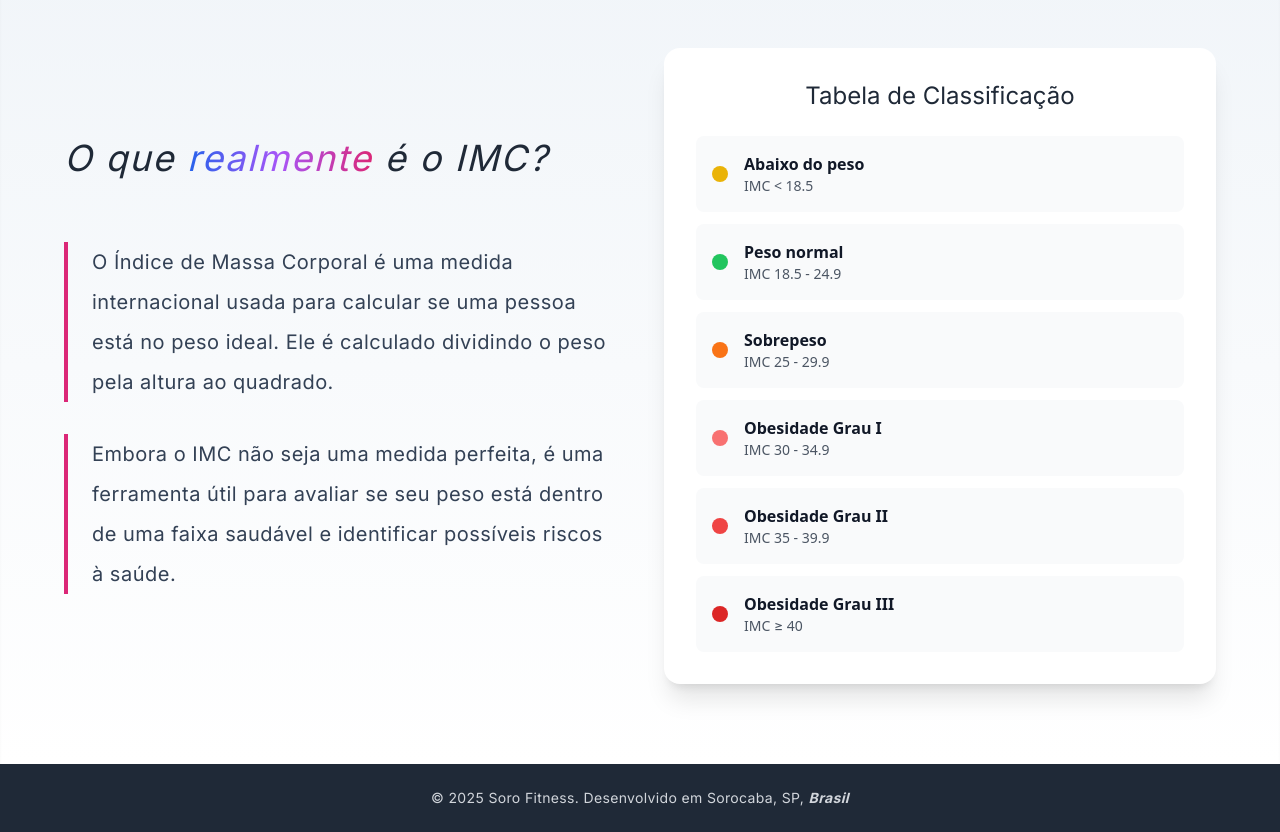
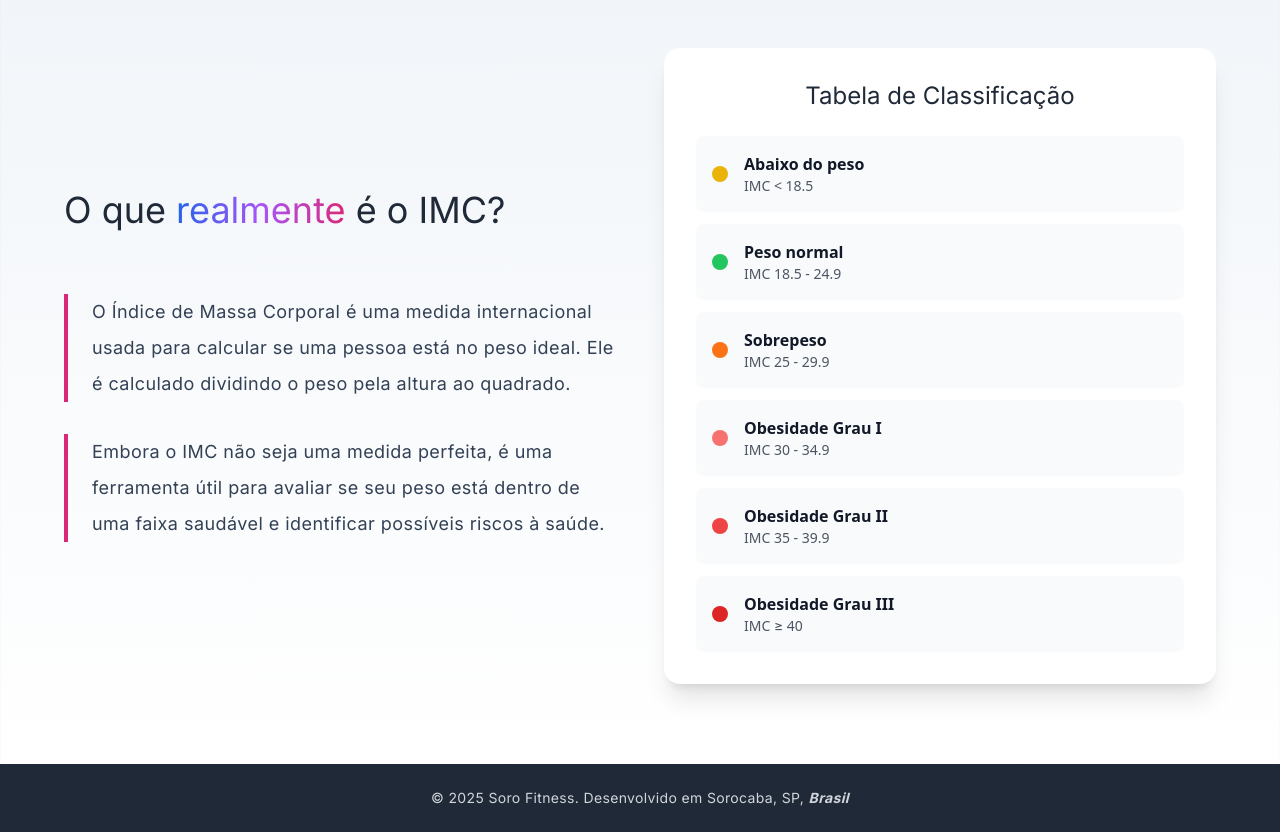
Before and after one commit to gustahxn/CalcImc, a React (Vite) app in the folder calcImc/: page / in a window 1280 px wide. Shown: the part 1000-1832 px from the top of the page. Built offline with nearby package versions, Linux system fonts and the light colour scheme; no server answers.

Commit message:
font fix

```diff
--- a/calcImc/src/components/Home.jsx
+++ b/calcImc/src/components/Home.jsx
@@ -139,16 +139,16 @@ const Home = () => {
           <div className="grid md:grid-cols-2 gap-12 items-center">
             <div className="space-y-8">
               <div className="mb-16">
-                <h2 className="font-sans text-5xl md:text-4xl leading-tight italic tracking-wider text-gray-800">
+                <h2 className="font-sans text-7xl md:text-4xl leading-tight text-gray-800">
                   O que <span className="bg-gradient-to-r from-blue-600 via-purple-500 to-pink-600 bg-clip-text text-transparent">realmente</span> é o IMC?
                 </h2>
               </div>
 
-              <blockquote className="border-l-4 border-pink-600 pl-6 text-xl font-light text-slate-700 font-sans leading-loose tracking-wide">
+              <blockquote className="border-l-4 border-pink-600 pl-6 text-lg font-light text-slate-700 font-sans leading-loose tracking-wide">
                 O Índice de Massa Corporal é uma medida internacional usada para calcular se uma pessoa está no peso ideal. Ele é calculado dividindo o peso pela altura ao quadrado.
               </blockquote>
 
-              <blockquote className="border-l-4 border-pink-600 pl-6 text-xl font-light text-slate-700 font-sans leading-loose tracking-wide">
+              <blockquote className="border-l-4 border-pink-600 pl-6 text-lg font-light text-slate-700 font-sans leading-loose tracking-wide">
                 Embora o IMC não seja uma medida perfeita, é uma ferramenta útil para avaliar se seu peso está dentro de uma faixa saudável e identificar possíveis riscos à saúde.
               </blockquote>
             </div>
```
